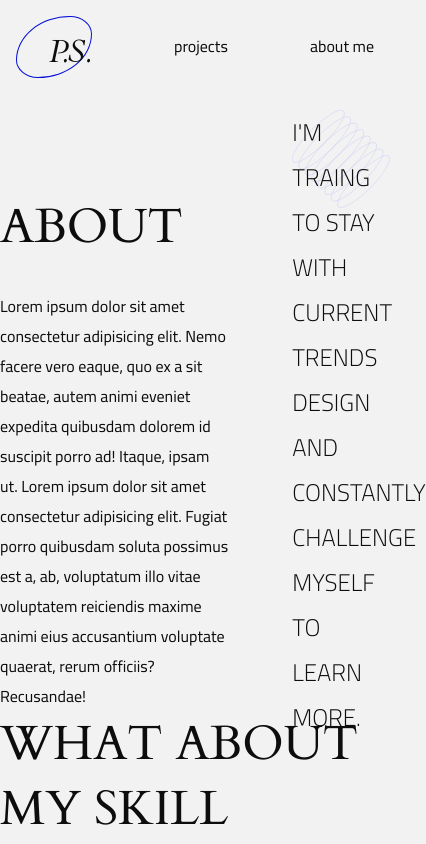
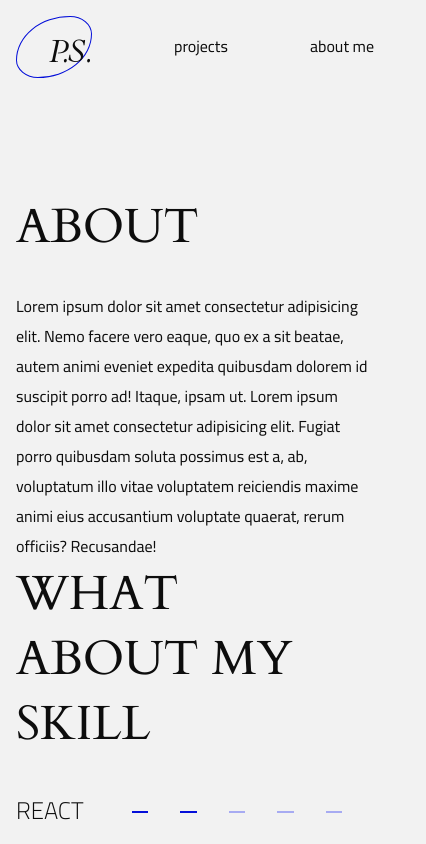
Before and after one commit to dandrok/portfolio-website, a React (Create React App) app: page /about in a window 390 px wide. Shown: the top 844 px of the page, 426 px wide, since content can reach past the window. Built offline with nearby package versions, Linux system fonts and the light colour scheme.

Commit message:
start fix bugs

```diff
--- a/src/components/AboutMe.js
+++ b/src/components/AboutMe.js
@@ -2,7 +2,7 @@ import styles from './AboutMe.module.css'
 
 const AboutMe = () => {
   return (
-    <section>
+    <section className={styles.container}>
       <section className={styles.aboutMe}>
         <div className={styles.aboutMe__p1}>
           <h1>ABOUT</h1>
--- a/src/components/AboutMe.module.css
+++ b/src/components/AboutMe.module.css
@@ -46,6 +46,7 @@
   font-weight: 100;
   font-family: var(--font-cairo);
   width: 25%;
+  opacity: 0;
 }
 
 .partTwo {
@@ -93,8 +94,19 @@
   border-bottom: solid var(--color-blue-medium) 2px;
 }
 
-@media screen and (min-width: 900px) {
-  article {
-    padding: 1rem 3rem;
+@media screen and (max-width: 1362px) {
+  .container {
+    margin: 0 1rem;
   }
 }
+@media screen and (max-width: 850px) {
+  .aboutMe__p2 {
+    display: none;
+  }
+
+  .aboutMe__p1 {
+    width: 100%;
+    margin-top: 10vh;
+    height: auto;
+  }
+}
--- a/src/components/Hero.js
+++ b/src/components/Hero.js
@@ -26,11 +26,11 @@ const Hero = () => {
 
   const item = {
     hidden: { opacity: 0 },
-    show: { opacity: 1, y: 20 },
+    show: { opacity: 1, y: 10 },
   }
   const itemTwo = {
     hidden: { opacity: 0 },
-    show: { opacity: 1, y: 20 },
+    show: { opacity: 1, y: 10 },
   }
 
   return (
--- a/src/components/Hero.module.css
+++ b/src/components/Hero.module.css
@@ -1,10 +1,10 @@
 .bg {
   background: var(--color-blue-medium);
-  height: 90vh;
+  height: auto;
 }
 
 .bg__text {
-  height: 90vh;
+  height: auto;
   display: flex;
   justify-content: space-between;
   flex-direction: column;
@@ -17,7 +17,6 @@
 }
 .bg__text_scroll {
   display: flex;
-
   flex-direction: column;
   margin-bottom: 2rem;
   align-items: center;
@@ -29,6 +28,7 @@
   justify-content: center;
   flex-direction: column;
   align-items: center;
+  margin-bottom: 3rem;
 }
 
 .bg__text_down {
@@ -113,13 +113,4 @@
   .bg__text_main {
     margin-top: 2rem;
   }
-  .bg__text_scroll {
-    display: flex;
-    justify-content: center;
-    flex-direction: column;
-    margin-bottom: 2rem;
-    align-items: center;
-    position: relative;
-    bottom: 6rem;
-  }
 }
```
